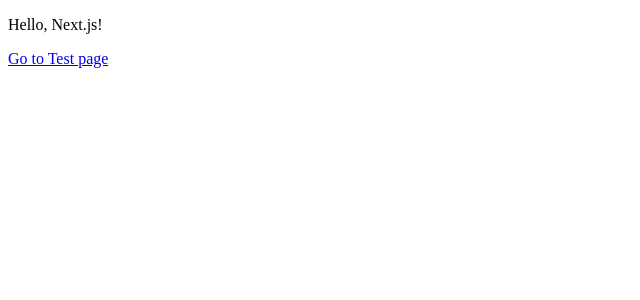
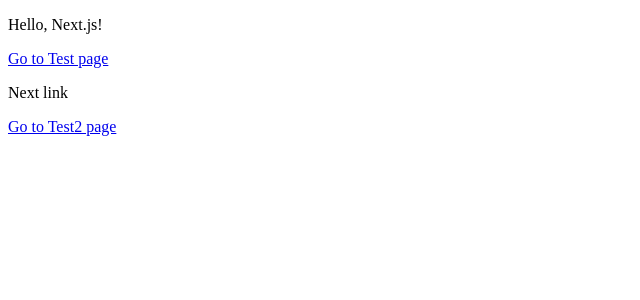
Before and after one commit to Github-Archives/nextjs-project-management, a Next.js app: page / in a window 1280 px wide. Shown: the top 300 px of the page, without its empty margins (0-640 px from the left). Built offline with nearby package versions, Linux system fonts and the light colour scheme.

Commit message:
init commit (#1)

```diff
--- a/pages/index.js
+++ b/pages/index.js
@@ -7,6 +7,8 @@ const Home = () => {
     <div>
       <p>Hello, Next.js!</p>
       <Link href="/Test">Go to Test page</Link>
+      <p>Next link</p>
+      <Link href="/Test2">Go to Test2 page</Link>
     </div>
   );
 };
```
Also changed, not shown: pages/Test2.js (added, +8 -0 lines).
